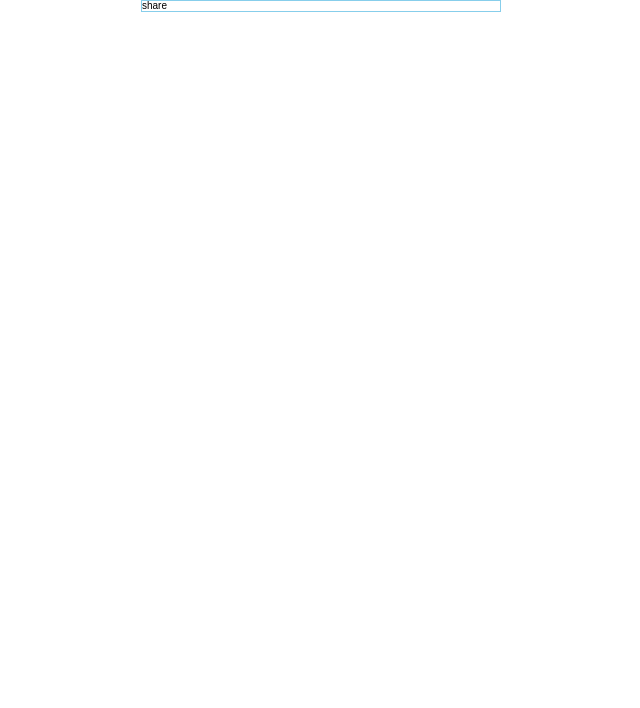
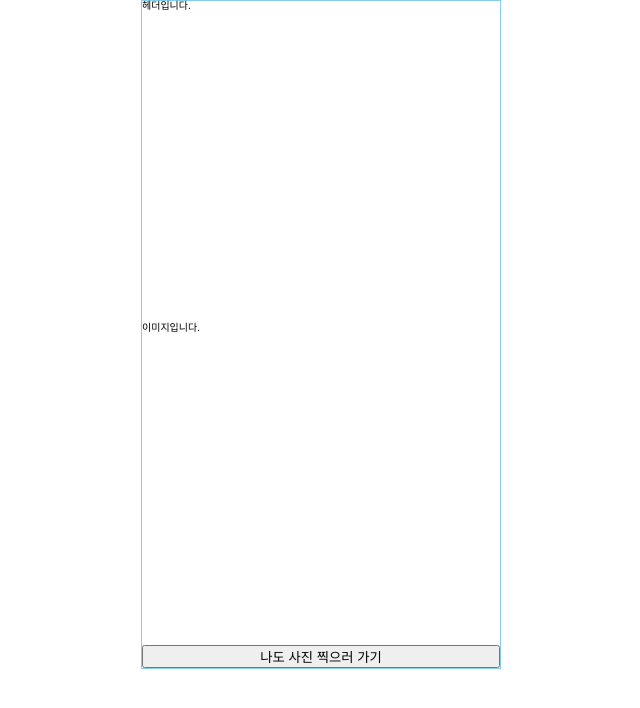
Before and after one commit to 32th-SOPKATHON-TEAM1/Client, a React (Vite) app: page /1 in a window 1280 px wide. Shown: the top 708 px of the page, without its empty margins (319-959 px from the left). Built offline with nearby package versions, Linux system fonts and the light colour scheme.

Commit message:
[ feat ] ShareHeader 컴포넌트 생성 및 share 페이지 틀 제작

```diff
--- /dev/null
+++ b/src/@components/common/share/ShareHeader.jsx
@@ -0,0 +1,15 @@
+import React from "react";
+import styled from "styled-components";
+
+export default function ShareHeader(props) {
+  const { headerText } = props;
+  return (
+    <>
+      <St.Header>{headerText}</St.Header>
+    </>
+  );
+}
+
+const St = {
+  Header: styled.header``,
+};
--- a/src/@pages/share.jsx
+++ b/src/@pages/share.jsx
@@ -1,5 +1,26 @@
 import React from "react";
+import styled from "styled-components";
+import ShareHeader from "../@components/common/share/ShareHeader";
 
 export default function Share() {
-  return <div>share</div>;
+  return (
+    <>
+      <St.ShareWrapper>
+        <ShareHeader headerText={`헤더입니다.`} />
+        <St.Img>이미지입니다.</St.Img>
+        <St.Button>나도 사진 찍으러 가기</St.Button>
+      </St.ShareWrapper>
+    </>
+  );
 }
+const St = {
+  ShareWrapper: styled.section`
+    display: flex;
+    flex-direction: column;
+    justify-content: space-between;
+
+    height: 66.7rem;
+  `,
+  Img: styled.div``,
+  Button: styled.button``,
+};
```
